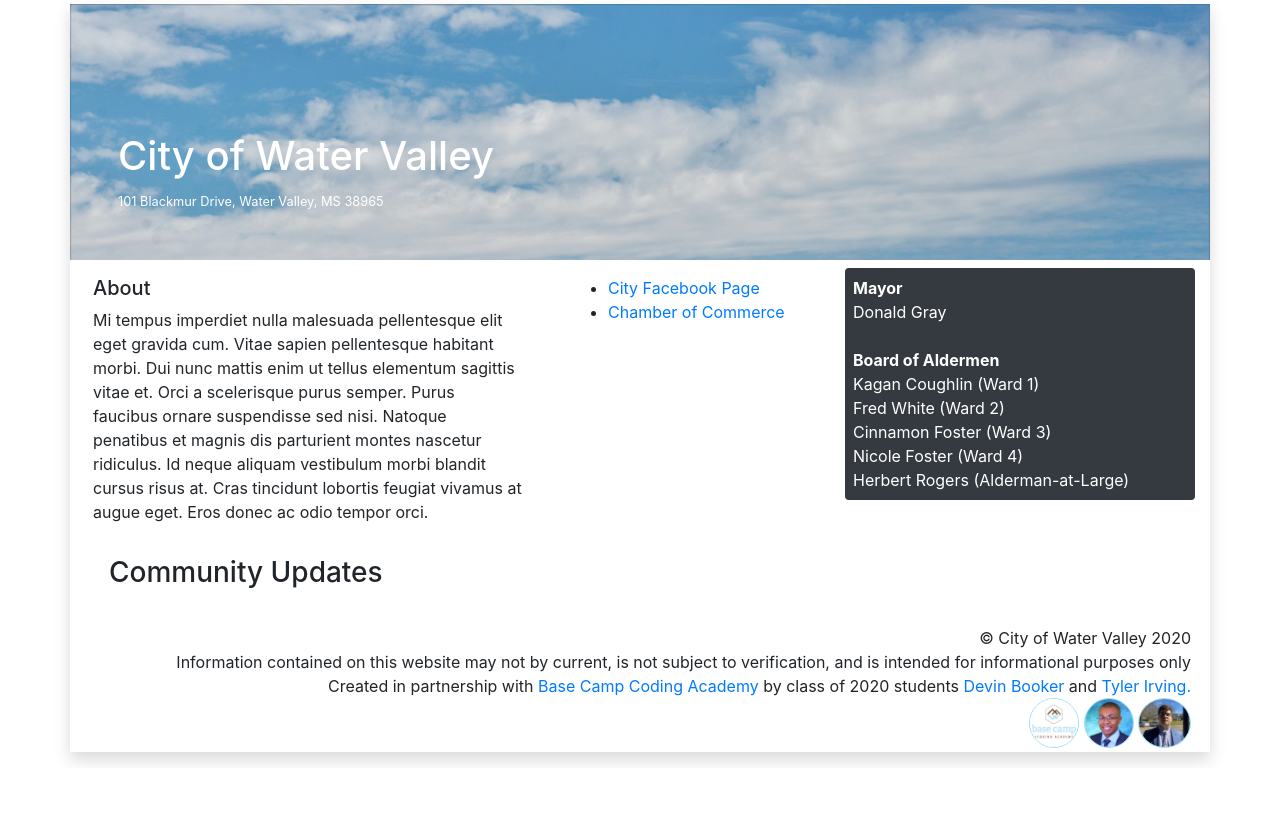
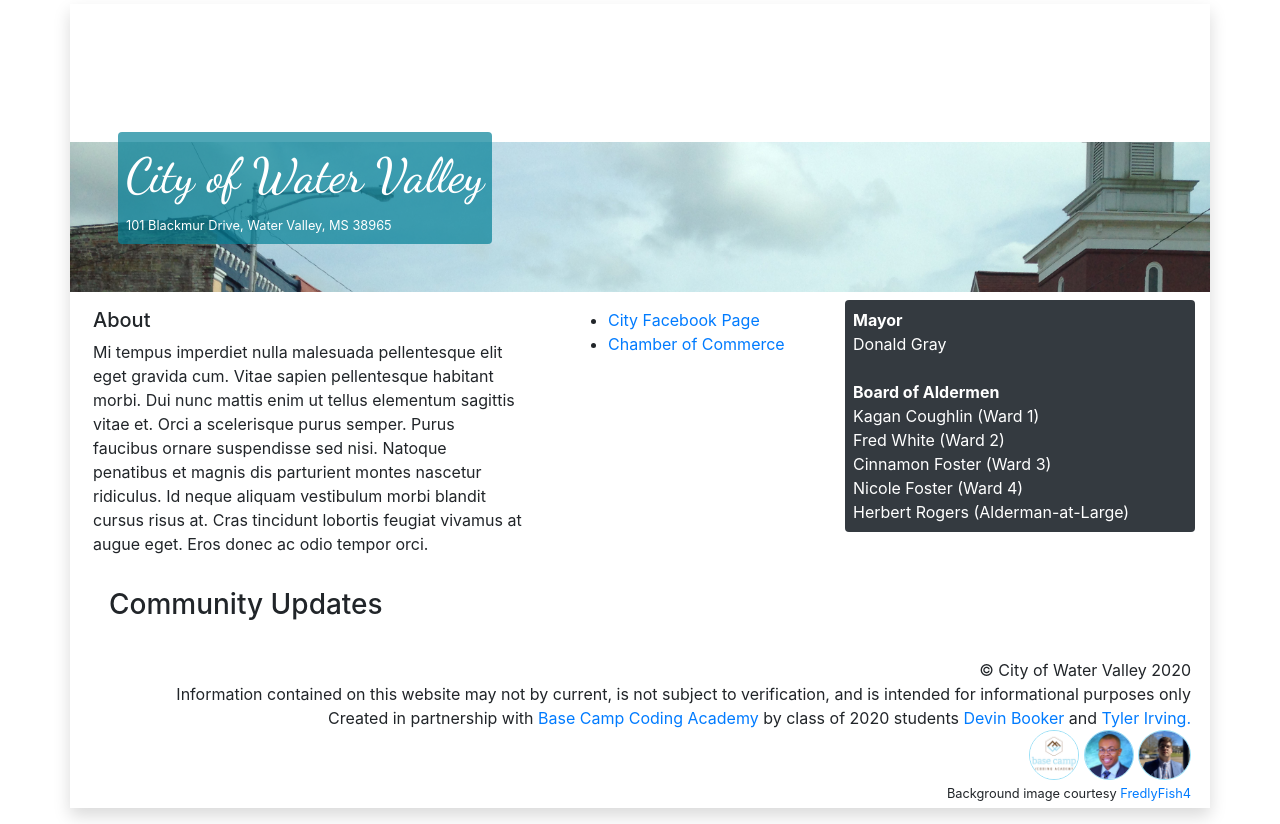
Before and after one commit to devinbooker616/WVWebsite, a Django app: page /logout/ in a window 1280 px wide. Shown: the part 56-880 px from the top of the page. Before the commit the page ends 820 px from the top, so only its background shows below. Run offline with Django 3.2, Linux system fonts and the light colour scheme; parts of the project's set-up code (start-up, migrations or seed data) failed here and were passed over; some libraries are stand-ins or nearby versions.

Commit message:
Formatting with downtown WV on base template
There was a persistent conflict with the previous classes on the header image, but the problem was figured out. New background image.

```diff
--- a/WVWebsite/app/static/main.css
+++ b/WVWebsite/app/static/main.css
@@ -1,13 +1,23 @@
 #header-img {
-  background-size: cover;
-  background-repeat: no-repeat;
-  background-position: center middle;
   padding: 3rem;
   padding-top: 8rem;
-  background-attachment: fixed;
   margin-left: -15px;
   margin-right: -15px;
   min-width: 100%;
+  background-repeat: no-repeat;
+  background-position: center -50%;
+  background-attachment: fixed;
+  background-size: 100% auto;
+}
+
+.title-text-bg {
+  display: inline-block;
+  background-color: rgba(3, 129, 152, .7);
+}
+
+.big-text {
+  font-family: 'Dancing Script', serif;
+  font-size: 3rem;
 }
 
 .post-header {
--- a/WVWebsite/app/templates/base.html
+++ b/WVWebsite/app/templates/base.html
@@ -12,7 +12,9 @@
   <!-- Bootstrap CSS -->
   <link rel="stylesheet" href="https://stackpath.bootstrapcdn.com/bootstrap/4.4.1/css/bootstrap.min.css"
     integrity="sha384-Vkoo8x4CGsO3+Hhxv8T/Q5PaXtkKtu6ug5TOeNV6gBiFeWPGFN9MuhOf23Q9Ifjh" crossorigin="anonymous">
-
+  <!-- Google Font -->
+  <link href="https://fonts.googleapis.com/css2?family=Dancing+Script:wght@500&display=swap" rel="stylesheet">
+  <!-- Custom Script -->
   <link rel="stylesheet" type="text/css" href="{% static 'main.css' %}" />
   <title>Water Valley, Mississippi</title>
 </head>
@@ -51,8 +53,10 @@
   <div class="container shadow">
     <div id="content">
       <div id="header-img" style="background-image: url('{% static 'bg.jpg' %}');" class="mt-1 text-white">
-        <h1>City of Water Valley</h1>
-        <small>101 Blackmur Drive, Water Valley, MS 38965</small>
+        <div class="title-text-bg p-2 rounded">
+          <span class="big-text">City of Water Valley</span><br>
+          <small>101 Blackmur Drive, Water Valley, MS 38965</small>
+        </div>
       </div>
       <!-- Logged user info -->
       {% if user.is_authenticated %}
@@ -87,6 +91,10 @@
           <img class="icon-image" src="{% static 'ti.jpg' %}">
         </a>
       </p>
+      <p class="text-right">
+        <small>Background image courtesy <a href="https://commons.wikimedia.org/wiki/User:Fredlyfish4"
+            target="_blank">FredlyFish4</a></small>
+      </p>
     </div>
   </div>
 
```
Also changed, not shown: WVWebsite/app/static/bg.jpg, 1 other file.
